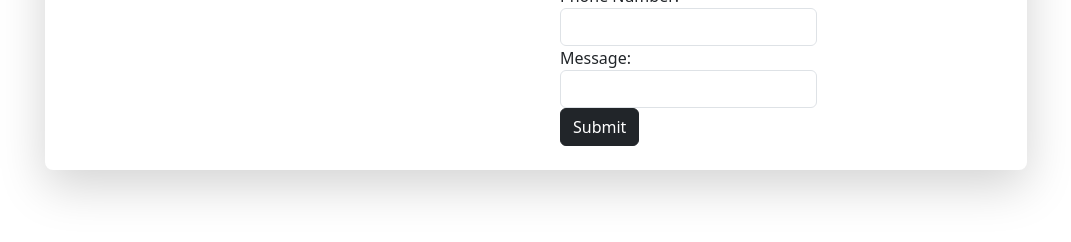
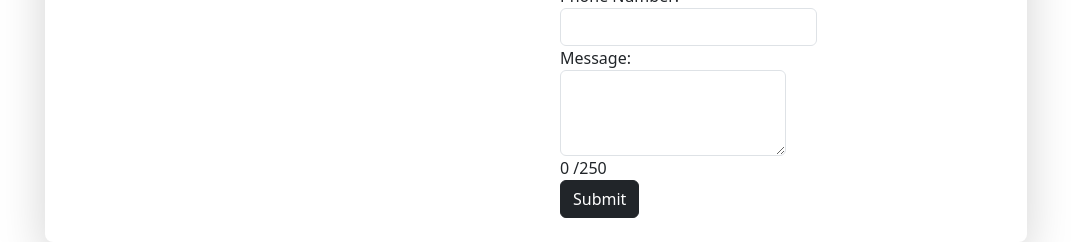
Before and after one commit to yongjichen97/city-messenger-clone, an Angular app in the folder city-messenger-frontend/: page /create in a window 1280 px wide. Shown: the part 172-414 px from the top of the page, without its empty margins (104-1175 px from the left). Built offline with nearby package versions, Linux system fonts and the light colour scheme; no server answers.

Commit message:
add character count to textbox

```diff
--- a/city-messenger-frontend/src/app/message-create/message-create.component.html
+++ b/city-messenger-frontend/src/app/message-create/message-create.component.html
@@ -1,3 +1,14 @@
+<script>
+    var text_max = 200;
+    $('#count_message').html('0 / ' + text_max);
+
+    $('#text').keyup(function () {
+        var text_length = $('#text').val().length;
+        var text_remaining = text_max - text_length;
+
+        $('#count_message').html(text_length + ' / ' + text_max);
+    });
+</script>
 <h2>New Message</h2>
 <form (ngSubmit)="createMessage()">
     <label>
@@ -8,9 +19,12 @@
     <br>
     <label>
         Message:
-    <input class="form-control" type="text" [(ngModel)]="message.content" name="content" required>
+        <textarea class="form-control" #myInput [(ngModel)]="message.content" name="content" required maxlength="250"
+            rows="3"></textarea>
+        <span class="nopadding clrlbl">
+            {{myInput.value.length}} /250</span>
         <div class="invalid-feedback" data-sb-feedback="name:required">Message is required.</div>
     </label>
     <br>
-  <button type="button" class="btn btn-dark" type=""submit>Submit</button>
+    <button type="button" class="btn btn-dark" type="" submit>Submit</button>
 </form>
--- a/city-messenger-frontend/src/app/message-list/message-list.component.html
+++ b/city-messenger-frontend/src/app/message-list/message-list.component.html
@@ -6,6 +6,7 @@
         <b>{{ message.receiver }}</b>
         {{ message.timestamp }}
         <label class="form-control" readonly>{{ message.content }}</label>
+        <span>{{ message.content.length }}/250</span>
       </label>
       <br>
   </li>
```
Lines whose indentation alone changed are shown as unchanged.
